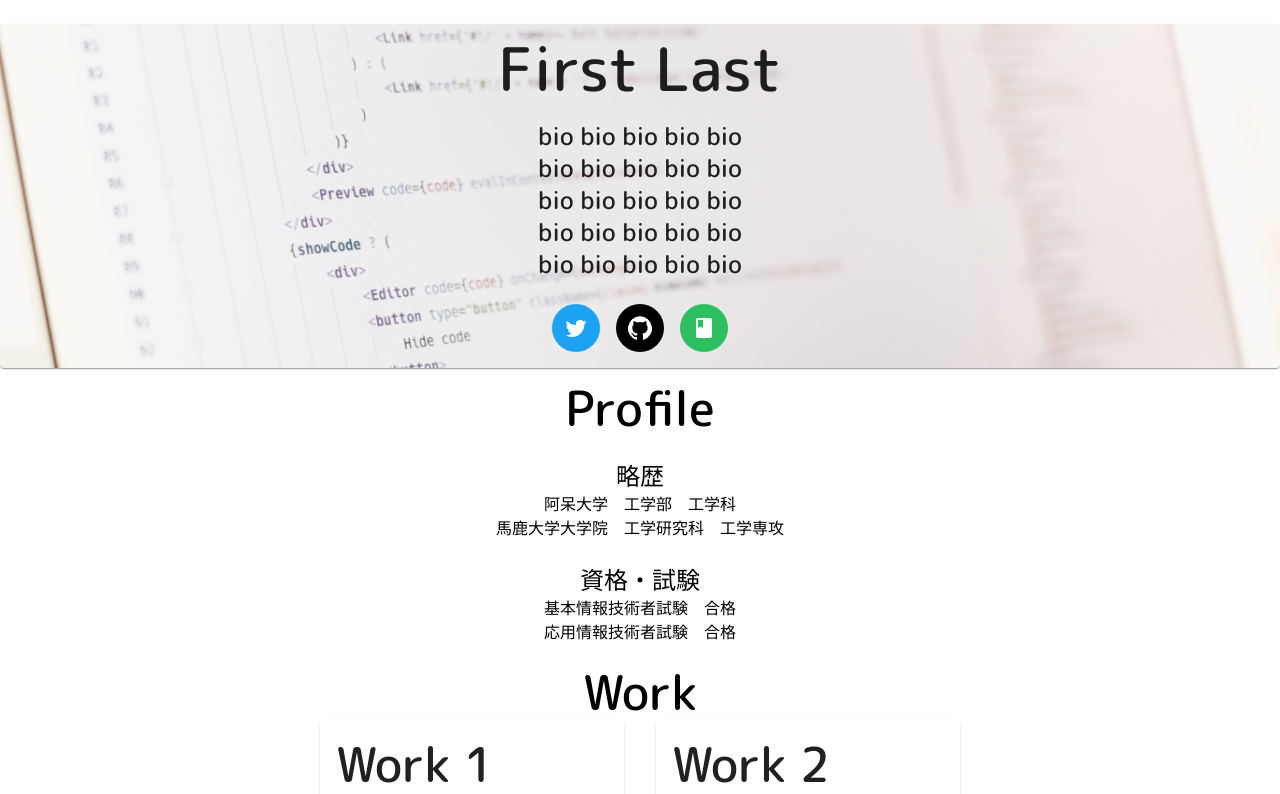
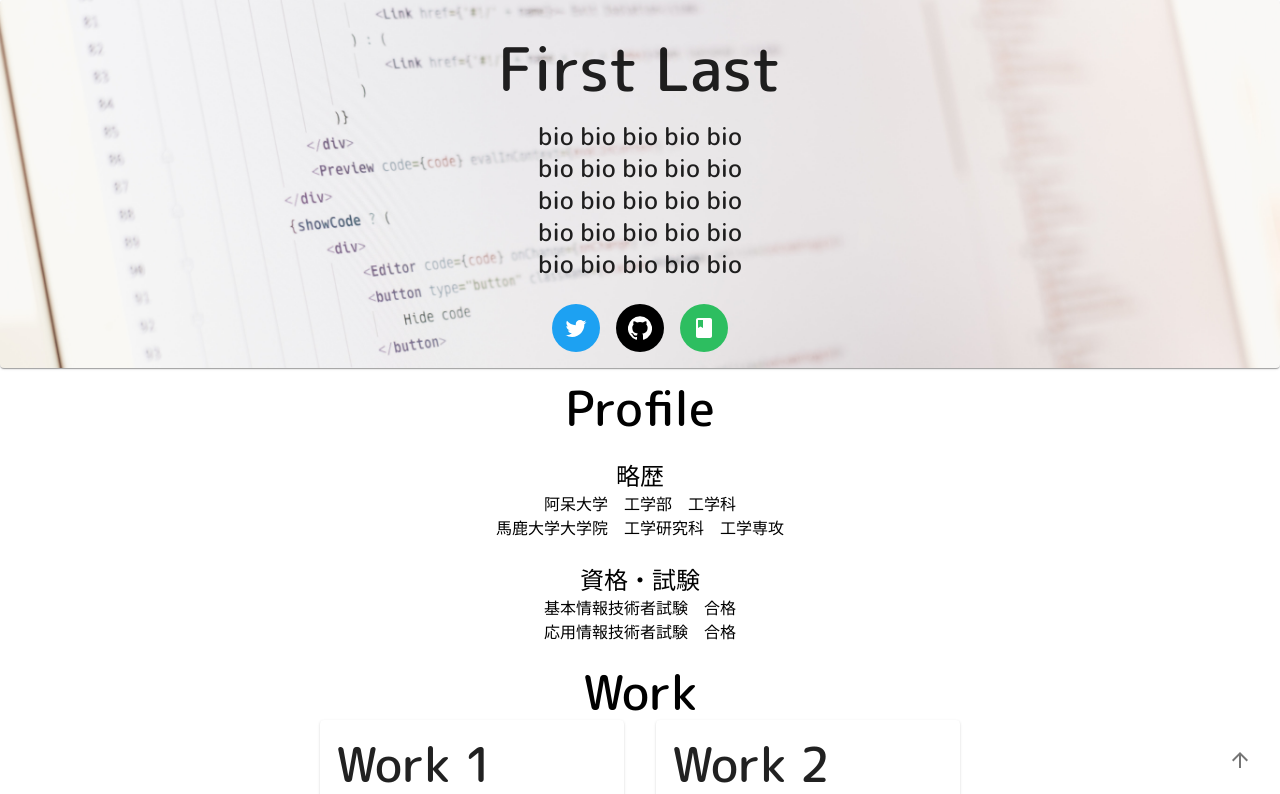
Before and after one commit to utouto97/portfolio, a React (Create React App) app: page / in a window 1280 px wide. Shown: the top 794 px of the page. Built offline with nearby package versions, Linux system fonts and the light colour scheme.

Commit message:
add button to scroll top

```diff
--- a/src/App.tsx
+++ b/src/App.tsx
@@ -2,6 +2,11 @@ import React from 'react';
 
 import { MuiThemeProvider } from '@material-ui/core/styles';
 import Grid from '@material-ui/core/Grid';
+
+import { createStyles, makeStyles, Theme } from '@material-ui/core/styles';
+import Button from '@material-ui/core/Button';
+import IconButton from '@material-ui/core/IconButton';
+import ArrowUpwardIcon from '@material-ui/icons/ArrowUpward';
 
 import Header from './Header';
 import Home from './Home';
@@ -9,7 +14,23 @@ import theme from './theme';
 import GlobalStyle from './globalStyles';
 import Work from './Work';
 
+const useStyles = makeStyles((theme: Theme) =>
+  createStyles({
+    totop: {
+      position: 'fixed',
+      bottom: theme.spacing(2),
+      right: theme.spacing(2)
+    }
+  })
+);
+
 const App = () => {
+  const classes = useStyles();
+
+  const scrollTop = () => {
+    window.scrollTo({ top: 0, behavior: 'smooth' });
+  };
+
   return (
     <React.Fragment>
       <GlobalStyle />
@@ -23,6 +44,9 @@ const App = () => {
             <Work />
           </Grid>
         </Grid>
+        <IconButton className={classes.totop} onClick={scrollTop}>
+          <ArrowUpwardIcon />
+        </IconButton>
       </MuiThemeProvider>
     </React.Fragment>
   );
--- a/src/Header.tsx
+++ b/src/Header.tsx
@@ -14,7 +14,7 @@ import headerImg from './header.jpg';
 const useStyles = makeStyles((theme: Theme) =>
   createStyles({
     paper: {
-      marginTop: theme.spacing(4),
+      paddingTop: theme.spacing(4),
       backgroundImage: `url(${headerImg})`,
       backgroundSize: 'cover',
       textAlign: 'center',
```
